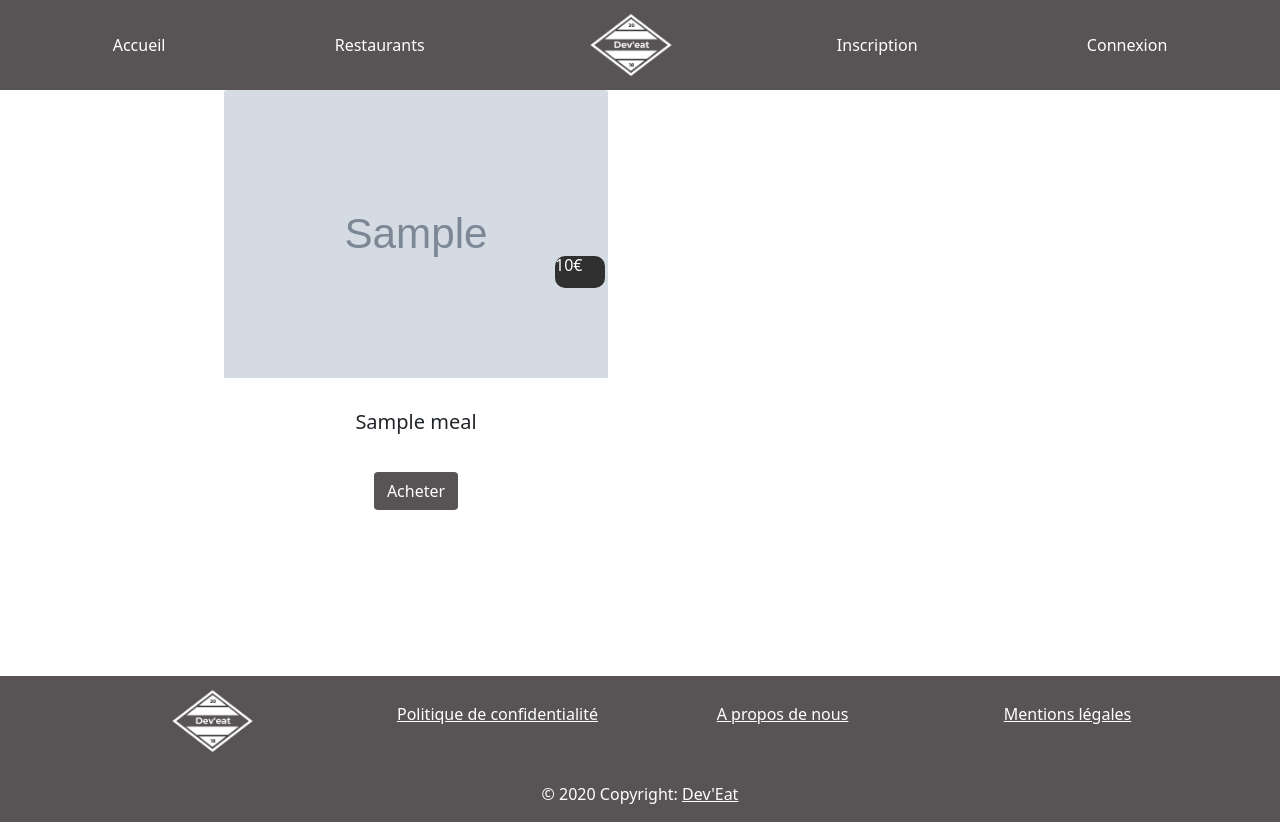
After one commit to leoniemandah/Dev-Eat, a Symfony app: template devEat/templates/restaurants_views/show.html.twig in a window 1280 px wide. The commit adds this page. Run offline with Twig, Linux system fonts and the light colour scheme; the template is opened without the code that fills it: most values are stand-ins (such as "Sample title", 1, 10 or a date in 2020); grey boxes marked "Sample" are stand-in pictures; some libraries are stand-ins or nearby versions.

Commit message:
plats d'un restaurant

```diff
--- a/devEat/public/css/styles.css
+++ b/devEat/public/css/styles.css
@@ -42,6 +42,22 @@ figure figcaption input{
   text-align: center;
 
 }
+
+figure figcaption h5{
+  position: absolute;
+  width: 50px;
+  background-color:rgb(32, 31, 31, 0.9);
+  top: 13vw;
+  right:3px;
+  padding: 1 1vw;
+  padding-bottom: 1vw;
+  border-radius: 10px;
+  color:white ;
+  font-size: medium;
+
+}
+
+
 
 button{
   background: #585455 !important;
--- /dev/null
+++ b/devEat/templates/restaurants_views/show.html.twig
@@ -0,0 +1,31 @@
+{% extends 'base.html.twig' %}
+
+{% block body %}
+
+	<div style="display: flex;justify-content: space-around;flex-wrap: wrap;">
+		{% for meal in restaurant.meals %}
+
+			<div class="card mb-5" style="width: 24rem; border: none;">
+
+				<figure>
+					<img src="{{ meal.picture }}" class="card-img-top" alt="">
+					<figcaption>
+						<h5>{{ meal.price }}€</h5>
+					</figcaption>
+				</figure>
+
+				<div class="card-body">
+
+					<center>
+						<h5>{{ meal.name }}</h5>
+					</center>
+					<div class="flexButton">
+						<button type="button" class="btn">Acheter</button>
+					</div>
+
+				</div>
+			</div>
+			<br/>
+		{% endfor %}
+	</div>
+{% endblock %}
```
Also changed, not shown: devEat/src/Controller/RestaurantsViewsController.php (+11 -0 lines), devEat/templates/restaurants_views/index.html.twig (+7 -7 lines), devEat/public/image/1.jpg (added), 1 other file.
